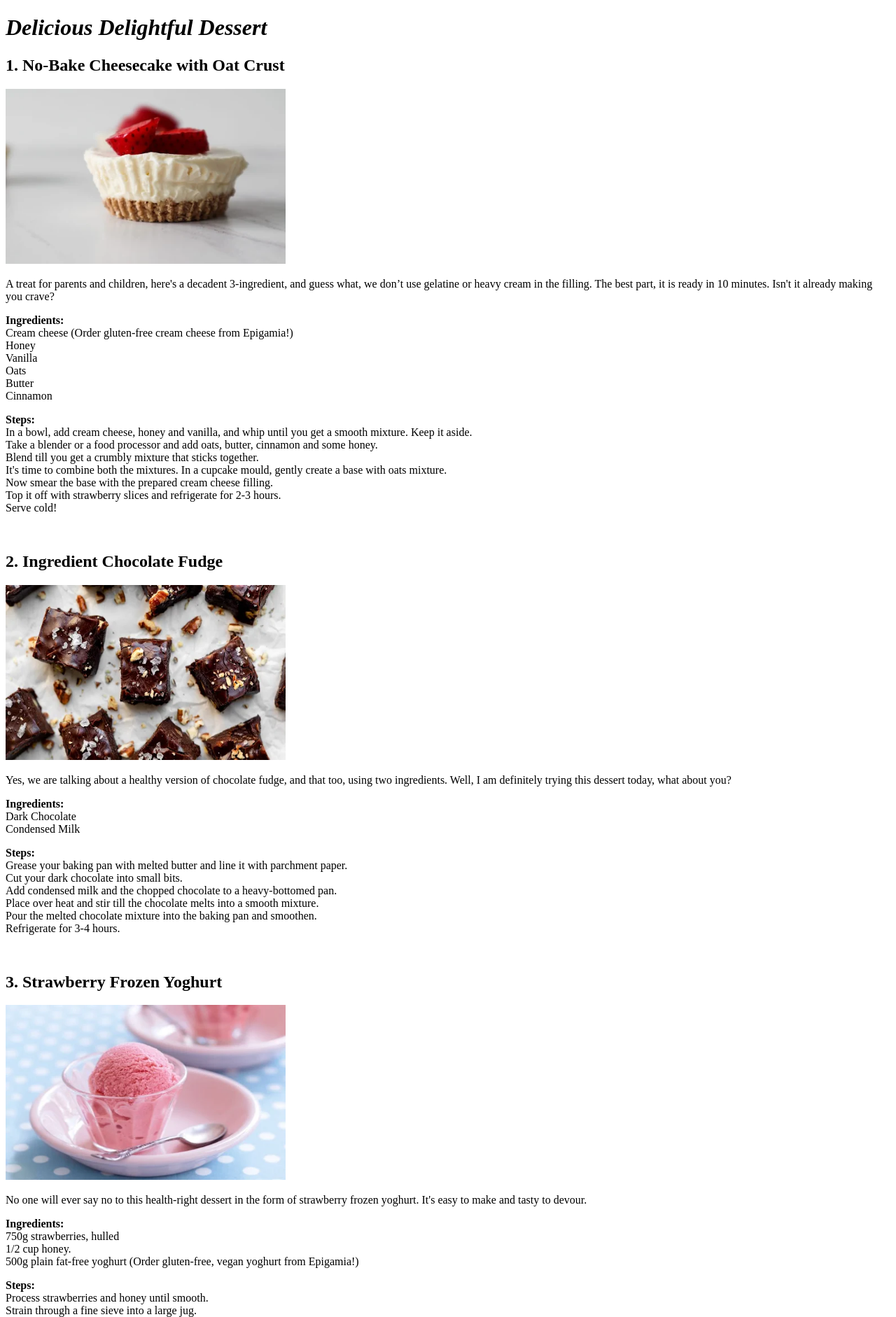
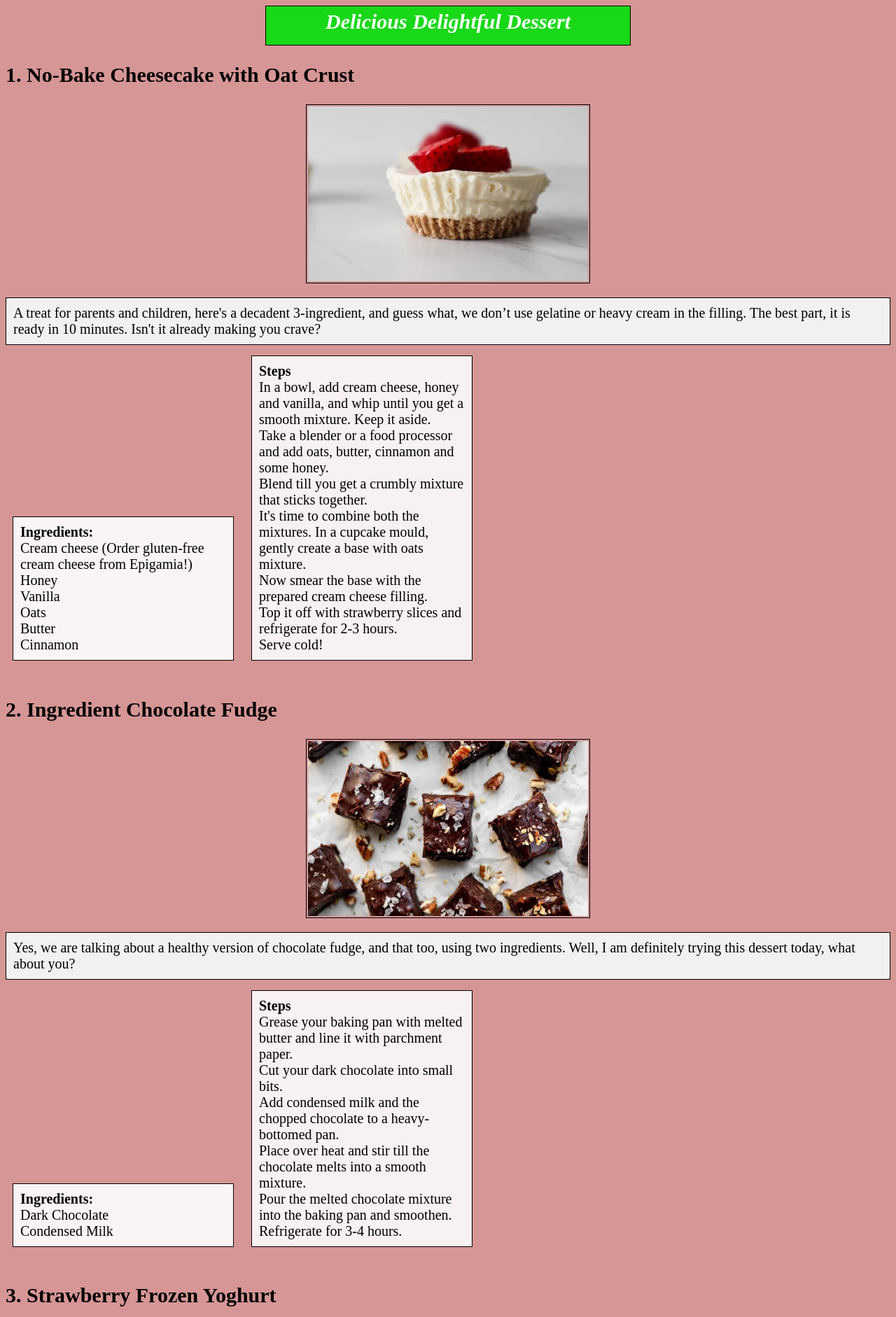
Before and after one commit to Greninja772003/odin-receipe, a plain HTML site: page Dessert.html in a window 1280 px wide. Shown: the top 1882 px of the page at 70% size. Drawn offline with Linux system fonts and the light colour scheme.

Commit message:
style.css add and chanegs in alignment of containers

```diff
--- a/Dessert.html
+++ b/Dessert.html
@@ -4,52 +4,53 @@
     <meta charset="UTF-8">
     <meta name="viewport" content="width=device-width, initial-scale=1.0">
     <title>Dessert</title>
+    <link rel="stylesheet" href="style.css">
 </head>
 <body>
-    <h1><strong><em>Delicious Delightful Dessert</em></strong></h1>
+    <div class="head1"><h1 class="head"><strong><em>Delicious Delightful Dessert</em></strong></h1>
 <h2><b>1. No-Bake Cheesecake with Oat Crust</b></h2>
-<img src="images/oatcheese.jpg" width="400" height="250" alt="">
-<p>A treat for parents and children, here's a decadent 3-ingredient, and guess what, we don’t use gelatine or heavy cream in the filling. The best part, it is ready in 10 minutes. Isn't it already making you crave?</p>
-<p><b>Ingredients:</b> <br>
+<img class="main" src="images/oatcheese.jpg" width="400" height="250" alt="">
+<p class="para">A treat for parents and children, here's a decadent 3-ingredient, and guess what, we don’t use gelatine or heavy cream in the filling. The best part, it is ready in 10 minutes. Isn't it already making you crave?</p>
+<p class="ingre"><b>Ingredients:</b> <br>
            Cream cheese (Order gluten-free cream cheese from Epigamia!) <br>
 Honey  <br>
 Vanilla <br>
 Oats <br>
 Butter <br>
 Cinnamon </p>
-<p><b>Steps:</b> <br>
+<p class="ste"><b>Steps</b> <br>
     In a bowl, add cream cheese, honey and vanilla, and whip until you get a smooth mixture. Keep it aside. <br>
 Take a blender or a food processor and add oats, butter, cinnamon and some honey. <br>
 Blend till you get a crumbly mixture that sticks together. <br>
 It's time to combine both the mixtures. In a cupcake mould, gently create a base with oats mixture. <br>
 Now smear the base with the prepared cream cheese filling. <br>
 Top it off with strawberry slices and refrigerate for 2-3 hours. <br>
-Serve cold! </p>
+Serve cold! </p></div>
 <br>
 
- <h2><b>2. Ingredient Chocolate Fudge</b></h2>
-<img src="images/choco_fudge.jpg" width="400" height="250" alt="">
-<p>Yes, we are talking about a healthy version of chocolate fudge, and that too, using two ingredients. Well, I am definitely trying this dessert today, what about you?</p>
-<p><b>Ingredients:</b> <br>
+ <div class="head1"><h2><b>2. Ingredient Chocolate Fudge</b></h2>
+<img class="main" src="images/choco_fudge.jpg" width="400" height="250" alt="">
+<p class="para">Yes, we are talking about a healthy version of chocolate fudge, and that too, using two ingredients. Well, I am definitely trying this dessert today, what about you?</p>
+<p class="ingre"><b>Ingredients:</b> <br>
     Dark Chocolate  <br>
 Condensed Milk  </p>
-<p><b>Steps:</b> <br>
+<p class="ste"><b>Steps</b> <br>
 Grease your baking pan with melted butter and line it with parchment paper. <br>
 Cut your dark chocolate into small bits. <br>
 Add condensed milk and the chopped chocolate to a heavy-bottomed pan. <br>
 Place over heat and stir till the chocolate melts into a smooth mixture. <br>
 Pour the melted chocolate mixture into the baking pan and smoothen. <br>
-Refrigerate for 3-4 hours.</p>
+Refrigerate for 3-4 hours.</p></div>
 <br>
 
-<h2><b>3. Strawberry Frozen Yoghurt</b></h2>
-<img src="images/strawberry-ice _cream.jpg" width="400" height="250" alt="">
-<p>No one will ever say no to this health-right dessert in the form of strawberry frozen yoghurt. It's easy to make and tasty to devour. </p>
-<p><b>Ingredients:</b> <br>
+<div></div><h2><b>3. Strawberry Frozen Yoghurt</b></h2>
+<img class="main" src="images/strawberry-ice _cream.jpg" width="400" height="250" alt="">
+<p class="para">No one will ever say no to this health-right dessert in the form of strawberry frozen yoghurt. It's easy to make and tasty to devour. </p>
+<p class="ingre"><b>Ingredients:</b> <br>
     750g strawberries, hulled <br>
 1/2 cup honey. <br>
 500g plain fat-free yoghurt (Order gluten-free, vegan yoghurt from Epigamia!) </p>
- <p><b>Steps:</b><br>
+<p class="ste"><b>Steps</b> <br>
 Process strawberries and honey until smooth. <br>
 Strain through a fine sieve into a large jug. <br>
 Discard the solids and return the mixture to the processor.<br>
@@ -65,9 +66,9 @@ Serve with love!</p>
 <br>
 
 <h2><b>4. Sugar-free Healthy Kulfi</b></h2>
-<img src="images/kulfi.jpg" width="400" height="250" alt="">
-<p>This year, surprise your folks with a low calorie, sugar-free, vitamin E and calcium-rich healthy.</p>
-<p><b>Ingredients:</b><br>
+<img class="main" src="images/kulfi.jpg" width="400" height="250" alt="">
+<p class="para">This year, surprise your folks with a low calorie, sugar-free, vitamin E and calcium-rich healthy.</p>
+<p class="ingre"><b>Ingredients:</b> <br>
    1.5 cups + 1 cup Almond milk (Order unsweetened plant-based almond milk from Epigamia!) <br>
 1/2 cup sugar <br>
 1 tsp rice flour <br>
@@ -77,7 +78,7 @@ A pinch of cinnamon powder <br>
 4 strands of saffron <br>
 1 tsp rose water <br>
 2 tsp pistachio, crushed coarsely </p>
-<p><b>Steps:</b> <br>
+<p class="ste"><b>Steps</b> <br>
     Boil water, add 20 almonds to it. Boil for 2 minutes. Cool and peel them after 2 minutes. Blend it to a smooth paste and keep it aside. <br>
 Heat the milk to a boil with saffron strands and then simmer for 25 - 35 minutes till it thickens. <br>
 When it thickens, add the blended almonds and heat for 2-4 minutes. <br>
--- /dev/null
+++ b/style.css
@@ -0,0 +1,56 @@
+body {
+     background-color: rgb(214, 150, 150);
+    font-size: 20px ;
+    /* color: rgb(221, 13, 48); */
+    /* font-family: Arial, Helvetica, sans-serif;  */
+    /* display: inline-block; */
+ }
+.head  {
+    /* box-sizing: border-box; */
+    font-size: 30px;
+    border: solid black 1px;
+    display: block;
+    margin:auto;
+    margin-bottom: 10px;
+    padding: 5px 10px ;
+    width: 500px;
+    height: 45px;
+    text-align: center;
+    /* padding: 5px 10px; */
+    background-color: #18d818;
+   color: white;
+
+}
+.para {
+    width: auto;
+    border: solid black 1px;
+    margin-bottom: 10px;
+    padding: 10px;
+    background-color: rgb(243, 240, 240);
+}
+.main {
+border: solid black 1px;
+display: block;
+margin: auto;
+padding: 2px;
+}
+
+.ingre {
+    border: solid black 1px;
+    display:inline-block;
+    box-sizing: border-box;
+    margin: 5px 10px;
+    width: 25%;
+    padding: 10px;
+    background-color: rgb(250, 244, 244);
+    color: black;
+}
+.ste {
+    border: solid black 1px;
+    display: inline-block;
+    margin: 5px 10px;
+    padding: 10px;
+    width: 25%;
+    box-sizing: border-box;
+    background-color: rgb(248, 241, 241);
+}
```
Also changed, not shown: Diet-Friendly.html (+28 -26 lines), Snacks.html (+14 -13 lines), index.html (+4 -3 lines).
